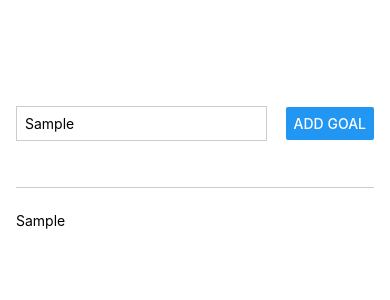
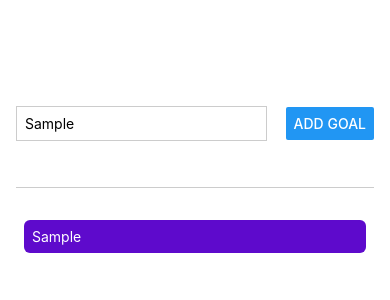
Before and after one commit to iremgozudok/todo-rn, a React Native app: screen / in a window 390 px wide. Both pictures are taken after typing "Sample" into the empty fields and a click on the button "ADD GOAL". Shown: the top 300 px of the page. Built offline with nearby package versions, Linux system fonts and the light colour scheme.

Commit message:
making content scrollable with ScrollView

```diff
--- a/App.js
+++ b/App.js
@@ -1,5 +1,12 @@
 import { useState } from "react";
-import { Button, StyleSheet, Text, TextInput, View } from "react-native";
+import {
+  Button,
+  StyleSheet,
+  Text,
+  TextInput,
+  View,
+  ScrollView,
+} from "react-native";
 
 export default function App() {
   const [enteredGoalText, setEnteredGoalText] = useState("");
@@ -23,9 +30,13 @@ export default function App() {
         <Button title="Add Goal" onPress={addGoalHandler} />
       </View>
       <View style={styles.goalsContainer}>
-        {courseGoals.map((goal, index) => (
-          <Text key={index}>{goal}</Text>
-        ))}
+        <ScrollView alwaysBounceVertical={false}>
+          {courseGoals.map((goal, index) => (
+            <View style={styles.goalItem} key={index}>
+              <Text style={styles.goalText}>{goal}</Text>
+            </View>
+          ))}
+        </ScrollView>
       </View>
     </View>
   );
@@ -56,4 +67,13 @@ const styles = StyleSheet.create({
   goalsContainer: {
     flex: 5,
   },
+  goalItem: {
+    padding: 8,
+    margin: 8,
+    backgroundColor: "#5e0acc",
+    borderRadius: 6,
+  },
+  goalText: {
+    color: "white",
+  },
 });
```
